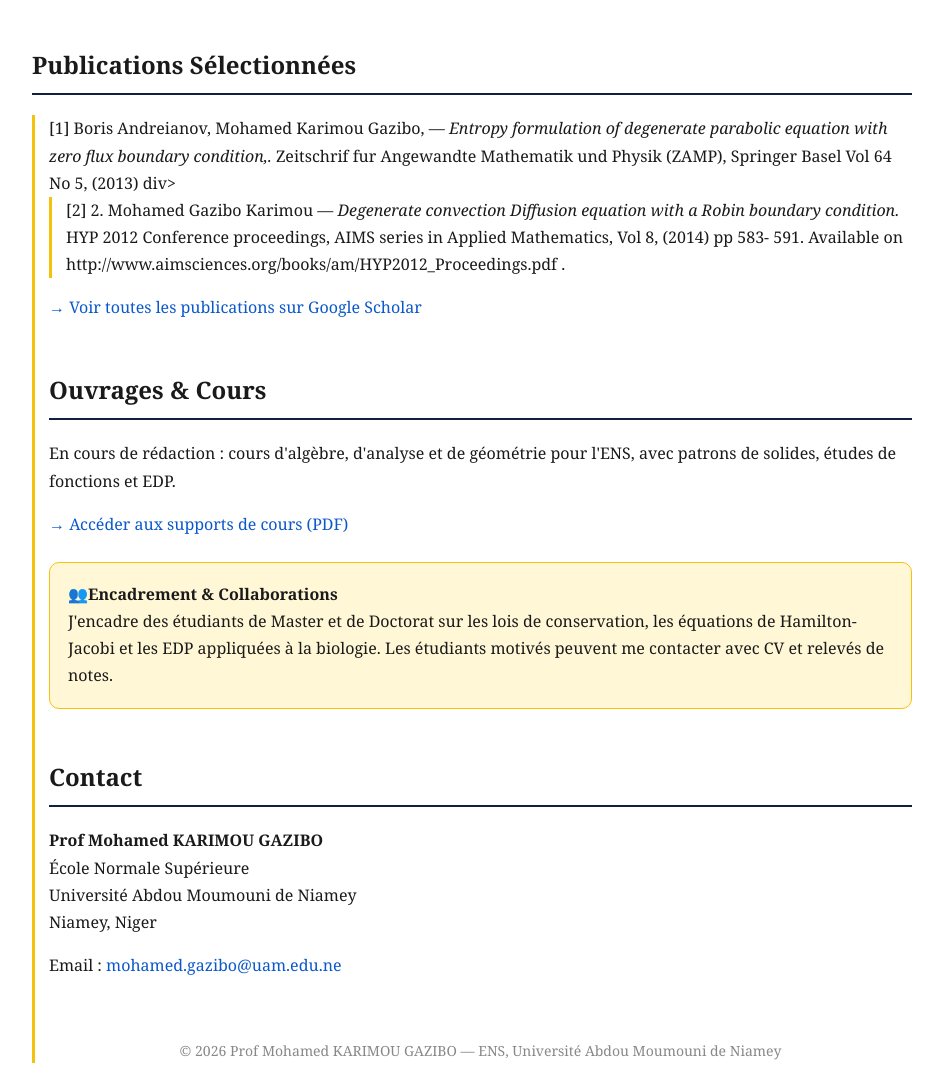
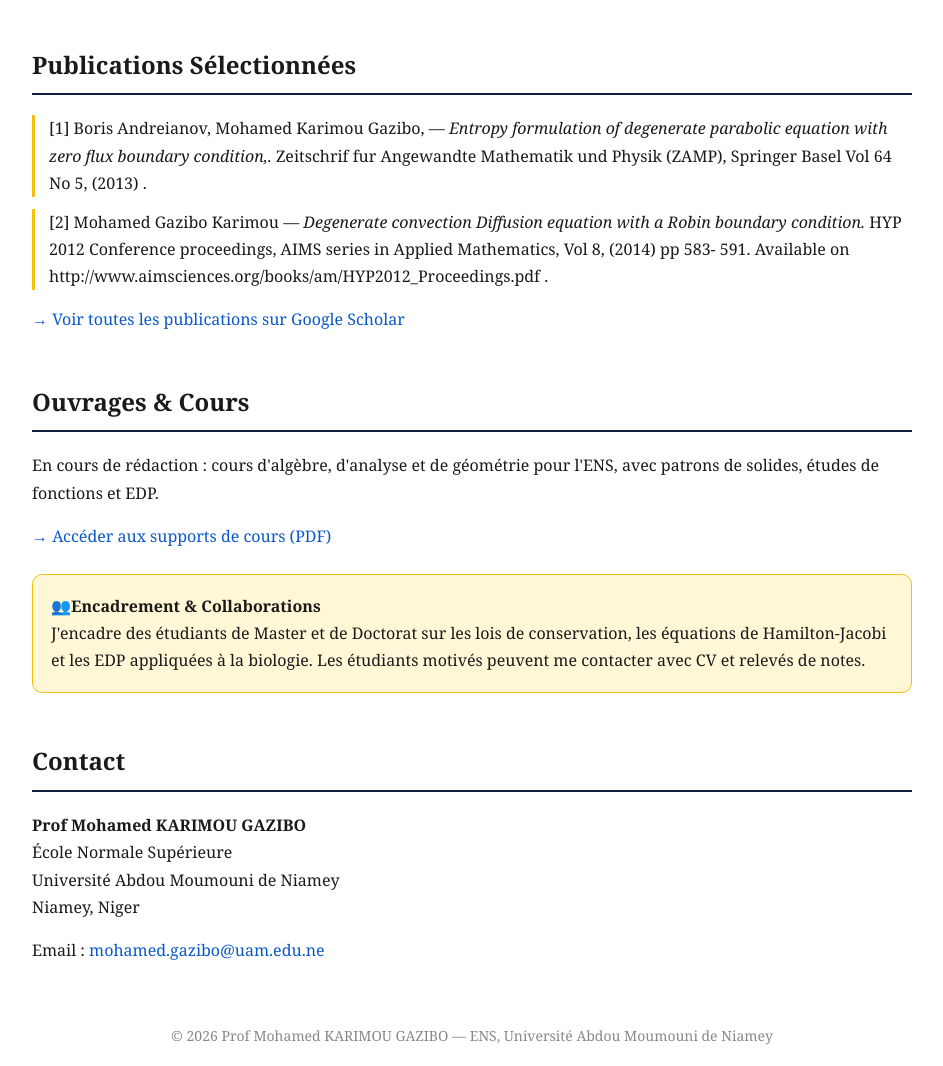
Before and after one commit to gazibomohamed/gazibomohamed.github.io, a plain HTML site: page index.html in a window 1280 px wide. Shown: the part 1546-2612 px from the top of the page, without its empty margins (168-1111 px from the left). Drawn offline with Linux system fonts and the light colour scheme.

Commit message:
Update index.html
Signed-off-by: gazibomohamed <gazibomohamed02@gmail.com>

```diff
--- a/index.html
+++ b/index.html
@@ -84,8 +84,8 @@
 </ul>
 
 <h2>Publications Sélectionnées</h2>
-<div class="pub">[1] 	Boris Andreianov, Mohamed Karimou Gazibo,  — <i>Entropy formulation of degenerate parabolic equation with zero flux boundary condition,.</i> Zeitschrif fur Angewandte Mathematik und Physik (ZAMP), Springer Basel Vol 64 No 5, (2013) div>
-<div class="pub">[2] 2.	Mohamed Gazibo Karimou — <i>Degenerate convection Diffusion equation with a Robin boundary condition.</i> HYP 2012 Conference proceedings, AIMS series in Applied Mathematics, Vol 8, (2014) pp 583- 591. Available on http://www.aimsciences.org/books/am/HYP2012_Proceedings.pdf .</div>
+<div class="pub">[1] 	Boris Andreianov, Mohamed Karimou Gazibo,  — <i>Entropy formulation of degenerate parabolic equation with zero flux boundary condition,.</i> Zeitschrif fur Angewandte Mathematik und Physik (ZAMP), Springer Basel Vol 64 No 5, (2013) .</div>
+<div class="pub">[2]  Mohamed Gazibo Karimou — <i>Degenerate convection Diffusion equation with a Robin boundary condition.</i> HYP 2012 Conference proceedings, AIMS series in Applied Mathematics, Vol 8, (2014) pp 583- 591. Available on http://www.aimsciences.org/books/am/HYP2012_Proceedings.pdf .</div>
 <p><a href="#">→ Voir toutes les publications sur Google Scholar</a></p>
 
 <h2>Ouvrages & Cours</h2>
```
